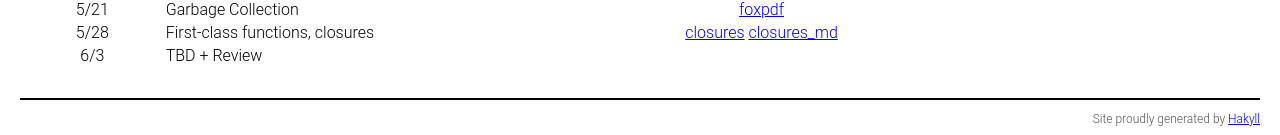
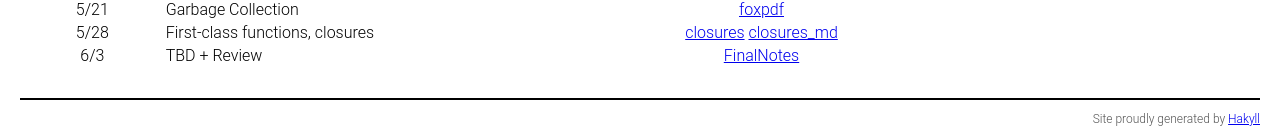
Before and after one commit to ucsd-cse131-sp19/web, a plain HTML site: page docs/lectures.html in a window 1280 px wide. Shown: the part 384-519 px from the top of the page. Drawn offline with Linux system fonts and the light colour scheme.

Commit message:
update page

```diff
--- a/docs/lectures.html
+++ b/docs/lectures.html
@@ -103,7 +103,7 @@
 <tr class="odd">
 <td style="text-align: center;">6/3</td>
 <td style="text-align: left;">TBD + Review</td>
-<td style="text-align: center;"></td>
+<td style="text-align: center;"><a href="static/img/FinalNotes.pdf">FinalNotes</a></td>
 <td style="text-align: center;"></td>
 <td style="text-align: center;"></td>
 </tr>
```
Also changed, not shown: 2 other files.
